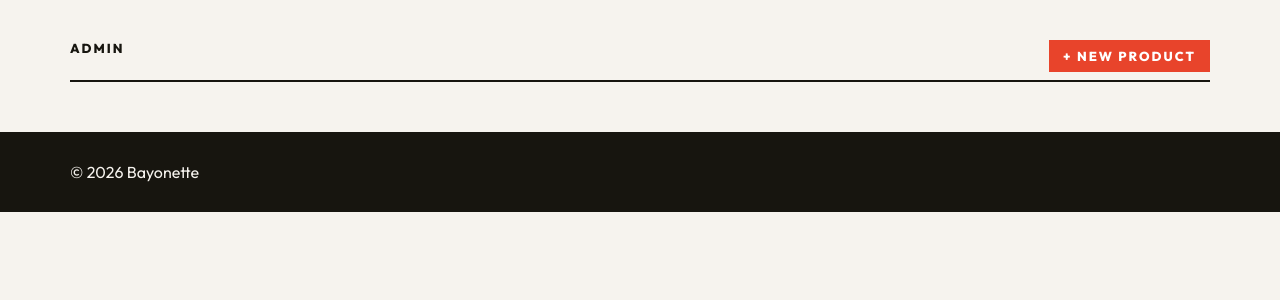
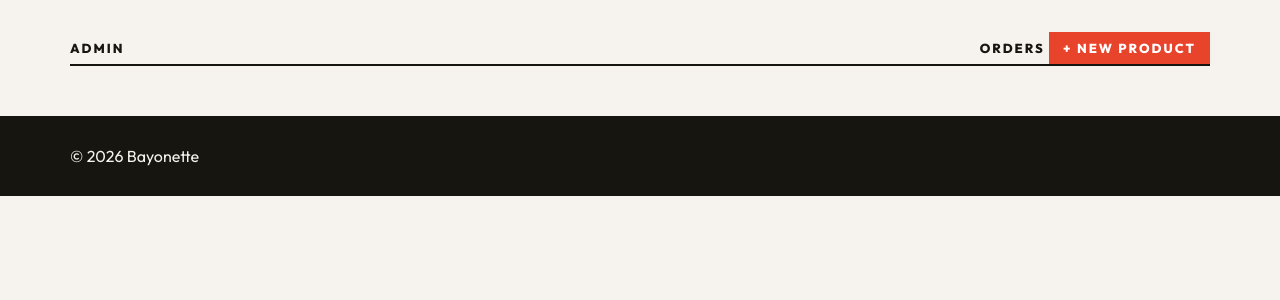
Before and after one commit to PainQisGod/bayonette, a Flask app: template templates/admin.html in a window 1280 px wide. Shown: the part 58-358 px from the top of the page. Run offline with Flask 3, Linux system fonts and the light colour scheme; the template is opened without the code that fills it, so the values that code supplies are empty.

Commit message:
Update admin page to include orders link

```diff
--- a/templates/admin.html
+++ b/templates/admin.html
@@ -1,7 +1,7 @@
 {% extends "base.html" %}
 {% block content %}
 <section>
-  <h2>Admin <a class="btn" href="/admin/new">+ New product</a></h2>
+  <h2>Admin <span><a href="/admin/orders">Orders</a> <a class="btn" href="/admin/new">+ New product</a></span></h2>
   {% for p in products %}
   <div class="row">
     <span><b>{{ p.name }}</b> <small>{{ p.brand }} · ${{ p.price }} · {{ p.stock }} in stock</small></span>
```
